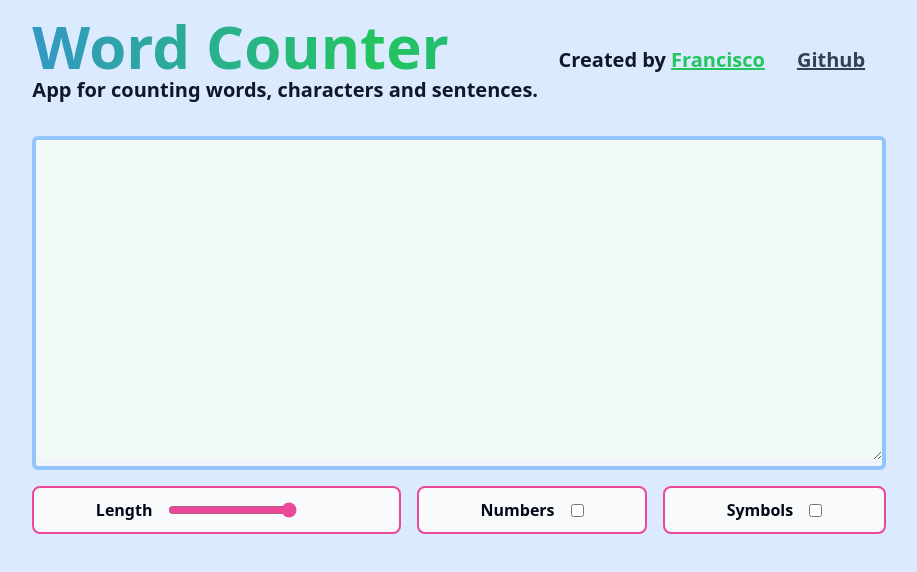
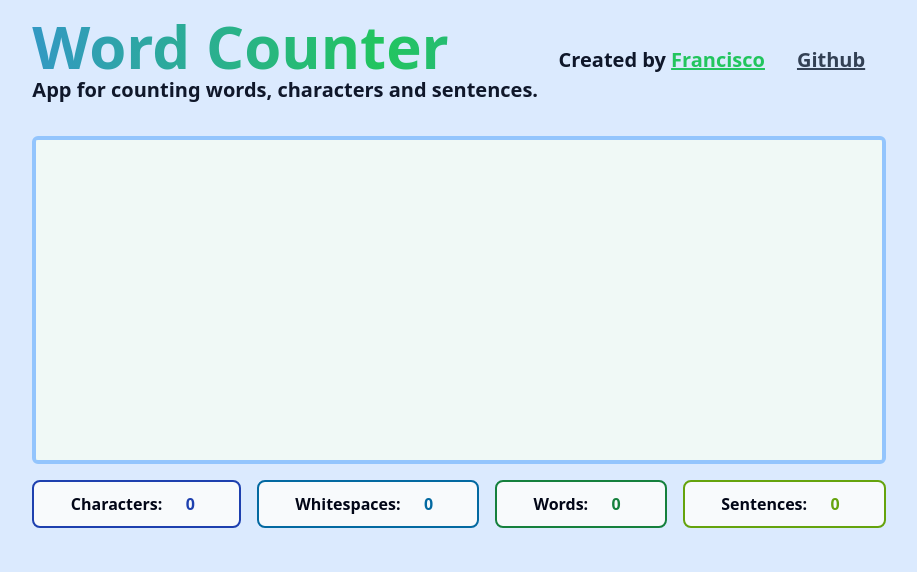
Before and after one commit to Furanshisuko17/QA-Projects, a SvelteKit app: page / in a window 1280 px wide. Shown: the top 572 px of the page, without its empty margins (181-1098 px from the left). Built offline with nearby package versions, Linux system fonts and the light colour scheme.

Commit message:
Proyecto implementacion 1 lista

```diff
--- a/src/routes/+page.svelte
+++ b/src/routes/+page.svelte
@@ -1,6 +1,30 @@
 <script lang="ts">
+    let textAreaValue = "";
+    let characters = 0;
+    let words = 0;
+    let sentences = 0;
+    let whitespaces = 0;
 
+    $: {
+        if (textAreaValue.trim() === "" || textAreaValue === null) {
+            words = 0;
+            sentences = 0;
+        } else {
+            words = (textAreaValue.match(/[^\s\n]+/g) || []).length;
+
+            sentences = textAreaValue
+                .trim()
+                .split(/[.!?]+/)
+                .filter((sentence) => sentence.trim().length > 0).length;
+        }
+        whitespaces = (textAreaValue.match(/\s/g) || []).length;
+        characters = textAreaValue.length - whitespaces;
+    }
 </script>
+
+<svelte:head>
+    <title>Word Counter</title>
+</svelte:head>
 
 <main class="container mx-auto w-2/3 font-sans">
     <div class="container mx-auto flex flex-wrap">
@@ -10,7 +34,9 @@
             >
                 <div class="self-start text-6xl">Word Counter</div>
             </div>
-            <div class="text-xl text-start text-slate-900">App for counting words, characters and sentences.</div>
+            <div class="text-start text-xl text-slate-900">
+                App for counting words, characters and sentences.
+            </div>
         </div>
         <div class="flex grow content-center gap-8">
             <div class="self-center text-xl font-bold text-slate-900">
@@ -32,43 +58,45 @@
         </div>
     </div>
     <div class="mx-auto my-4 rounded-md border-4 border-blue-300 bg-slate-100 bg-clip-border">
-        <textarea name="" id="" class="w-full h-full min-h-80 bg-green-50/50"></textarea>
-
+        <textarea
+            bind:value={textAreaValue}
+            name=""
+            id=""
+            class="m-0 box-border h-full min-h-80 w-full resize-none border-0 bg-green-50/50 p-2 align-top text-lg font-semibold outline-0"
+        ></textarea>
     </div>
     <div class="mx-auto flex flex-wrap justify-stretch gap-4">
         <div
-            class="flex min-h-[48px] grow items-center justify-center gap-4 rounded-lg border-2 border-pink-500 bg-slate-50 px-4"
+            class="flex min-h-[48px] grow items-center justify-center gap-4 rounded-lg border-2 border-blue-800 bg-slate-50 px-4"
         >
-            <div class=" font-semibold text-slate-950">Length</div>
-            <input
-
-                type="range"
-                min="8"
-                max="30"
-                class="slider accent-pink-500"
-                id="myRange"
-            />
-            <div class="min-w-[24px] text-center font-semibold text-slate-950"></div>
+            <div class=" font-bold text-slate-950">Characters:</div>
+            <div class="min-w-[24px] text-center font-bold text-blue-800">
+                {characters.toLocaleString()}
+            </div>
         </div>
         <div
-            class="flex min-h-[48px] grow items-center justify-center gap-4 rounded-lg border-2 border-pink-500 bg-slate-50 px-4"
+            class="flex min-h-[48px] grow items-center justify-center gap-4 rounded-lg border-2 border-sky-700 bg-slate-50 px-4"
         >
-            <div class=" font-semibold text-slate-950">Numbers</div>
-            <input
-
-                type="checkbox"
-                class="checkbox accent-pink-500"
-            />
+            <div class=" font-bold text-slate-950">Whitespaces:</div>
+            <div class="min-w-[24px] text-center font-bold text-sky-700">
+                {whitespaces.toLocaleString()}
+            </div>
         </div>
         <div
-            class="flex min-h-[48px] grow items-center justify-center gap-4 rounded-lg border-2 border-pink-500 bg-slate-50 px-4"
+            class="flex min-h-[48px] grow items-center justify-center gap-4 rounded-lg border-2 border-green-700 bg-slate-50 px-4"
         >
-            <div class=" font-semibold text-slate-950">Symbols</div>
-            <input
-
-                type="checkbox"
-                class="checkbox accent-pink-500"
-            />
+            <div class=" font-bold text-slate-950">Words:</div>
+            <div class="min-w-[24px] text-center font-bold text-green-700">
+                {words.toLocaleString()}
+            </div>
+        </div>
+        <div
+            class="flex min-h-[48px] grow items-center justify-center gap-4 rounded-lg border-2 border-lime-600 bg-slate-50 px-4"
+        >
+            <div class=" font-bold text-slate-950">Sentences:</div>
+            <div class="min-w-[24px] text-center font-bold text-lime-600">
+                {sentences.toLocaleString()}
+            </div>
         </div>
     </div>
 </main>
```
Also changed, not shown: 1 other file (tests, documents, lock files or other folders).
